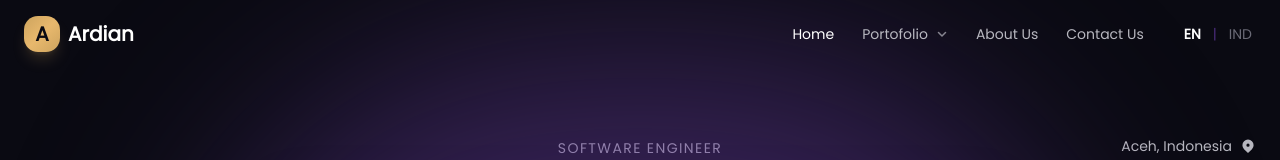
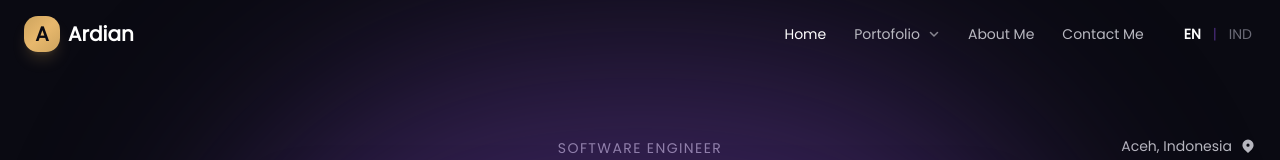
Before and after one commit to Ardiannnnnn/Cv-Ardi, a Next.js app: page / in a window 1280 px wide. Shown: the top 160 px of the page. Built offline with nearby package versions, Linux system fonts and the light colour scheme.

Commit message:
change navbar 'Us' to 'Me'

```diff
--- a/src/components/portofolio/navbar.tsx
+++ b/src/components/portofolio/navbar.tsx
@@ -14,11 +14,11 @@ const links = [
     hasDropdown: true,
   },
   {
-    name: "About Us",
+    name: "About Me",
     href: "#about",
   },
   {
-    name: "Contact Us",
+    name: "Contact Me",
     href: "#contact",
   },
 ];
```
